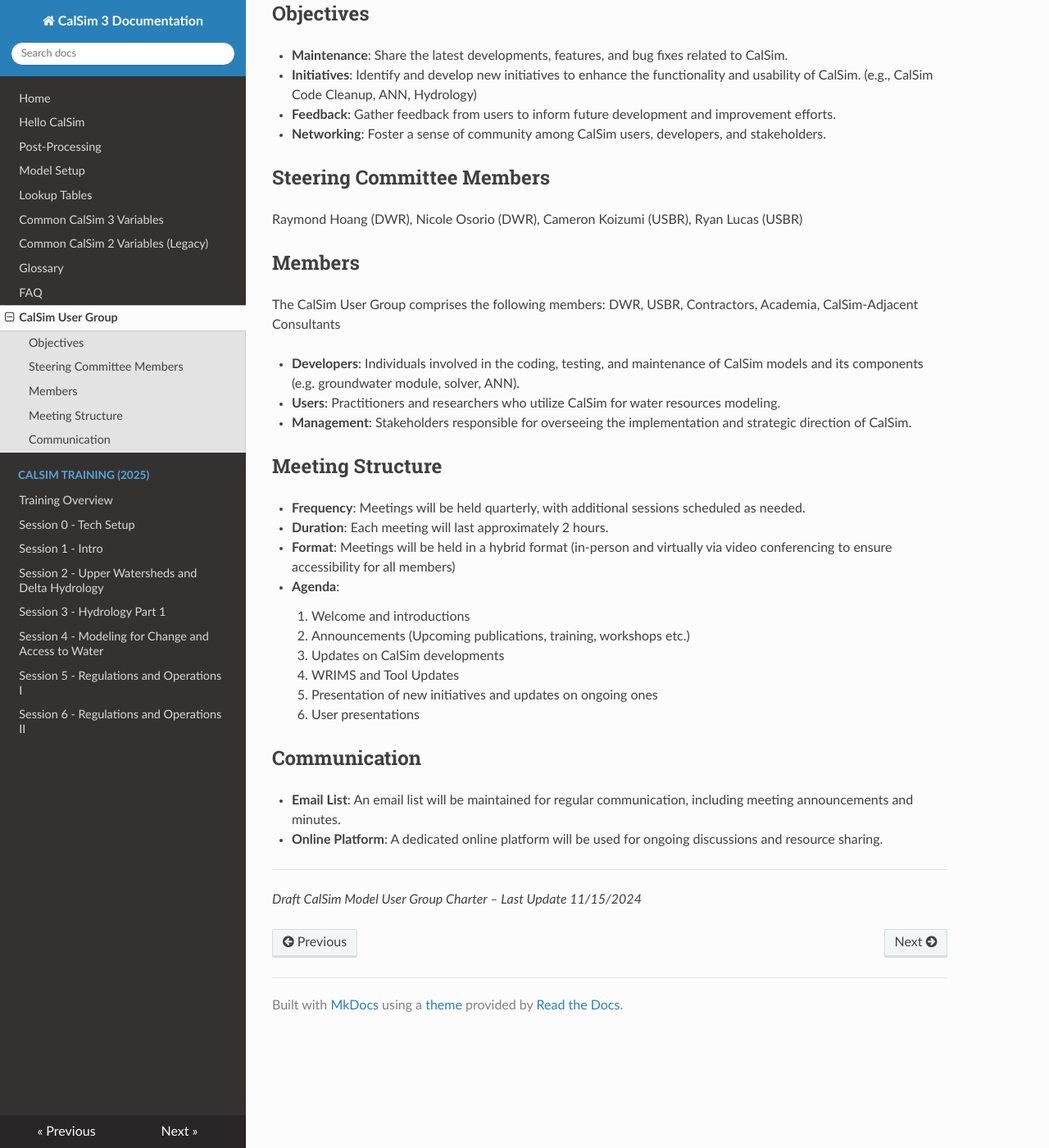
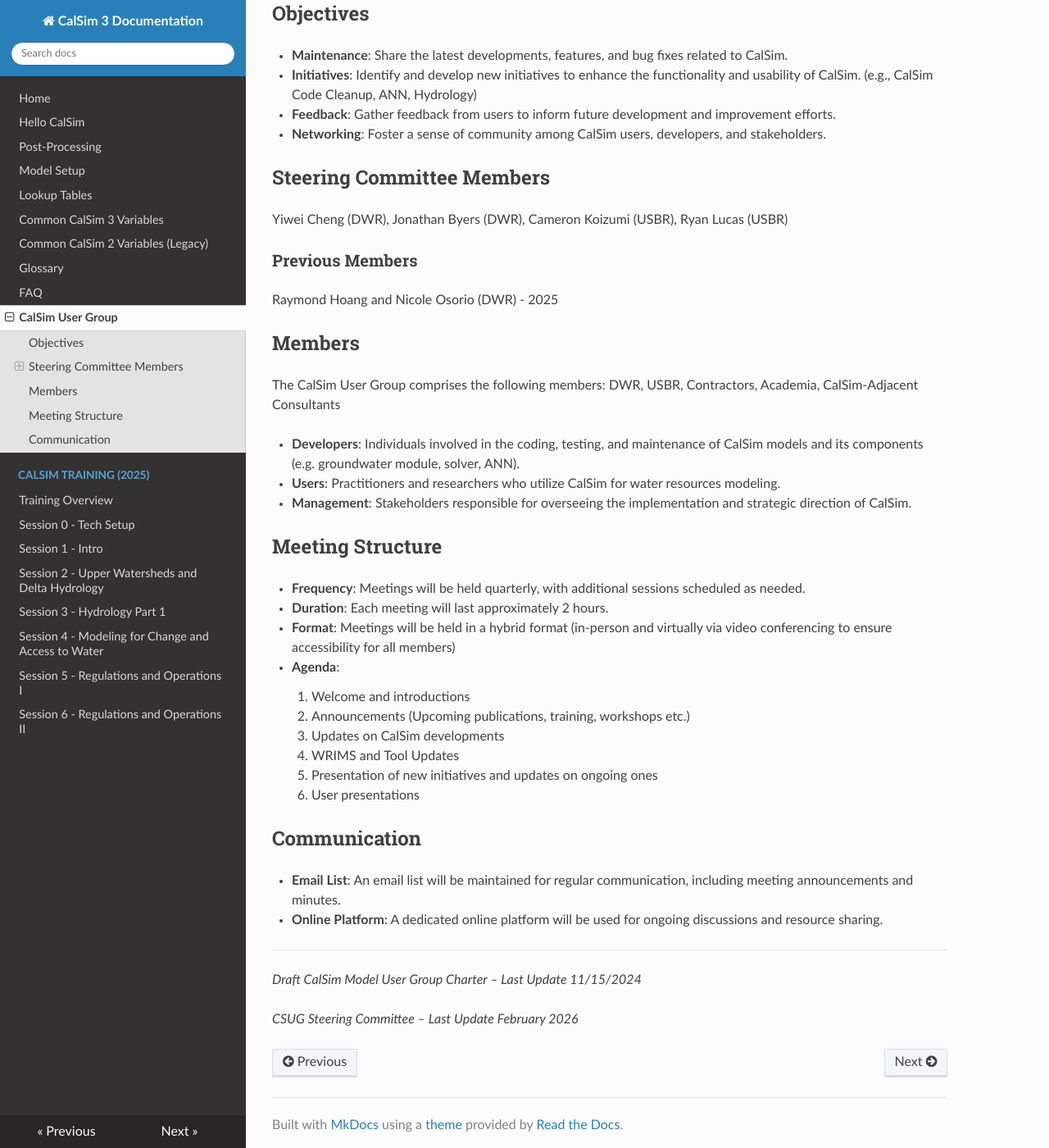
Before and after one commit to CentralValleyModeling/centralvalleymodeling.github.io, an MkDocs documentation site: the page built from docs/csug.md, in a window 1280 px wide and 1400 px high, scrolled down 286 px. Shown: the whole window at 82% size. Built offline with MkDocs 1.6.1, drawn with Linux system fonts in a browser that asks for light colours; nearby versions of some CDN libraries.

Commit message:
Update CSUG names

```diff
--- a/docs/csug.md
+++ b/docs/csug.md
@@ -11,7 +11,10 @@
 - **Networking**: Foster a sense of community among CalSim users, developers, and stakeholders.
 
 ## Steering Committee Members
-Raymond Hoang (DWR), Nicole Osorio (DWR), Cameron Koizumi (USBR), Ryan Lucas (USBR)
+Yiwei Cheng (DWR), Jonathan Byers (DWR), Cameron Koizumi (USBR), Ryan Lucas (USBR)
+
+### Previous Members
+Raymond Hoang and Nicole Osorio (DWR) - 2025
 
 ## Members
 The CalSim User Group comprises the following members: DWR, USBR, Contractors, Academia, CalSim-Adjacent Consultants
@@ -40,3 +43,5 @@
 ---
 
  *Draft CalSim Model User Group Charter – Last Update 11/15/2024*
+
+ *CSUG Steering Committee – Last Update February 2026*
```
